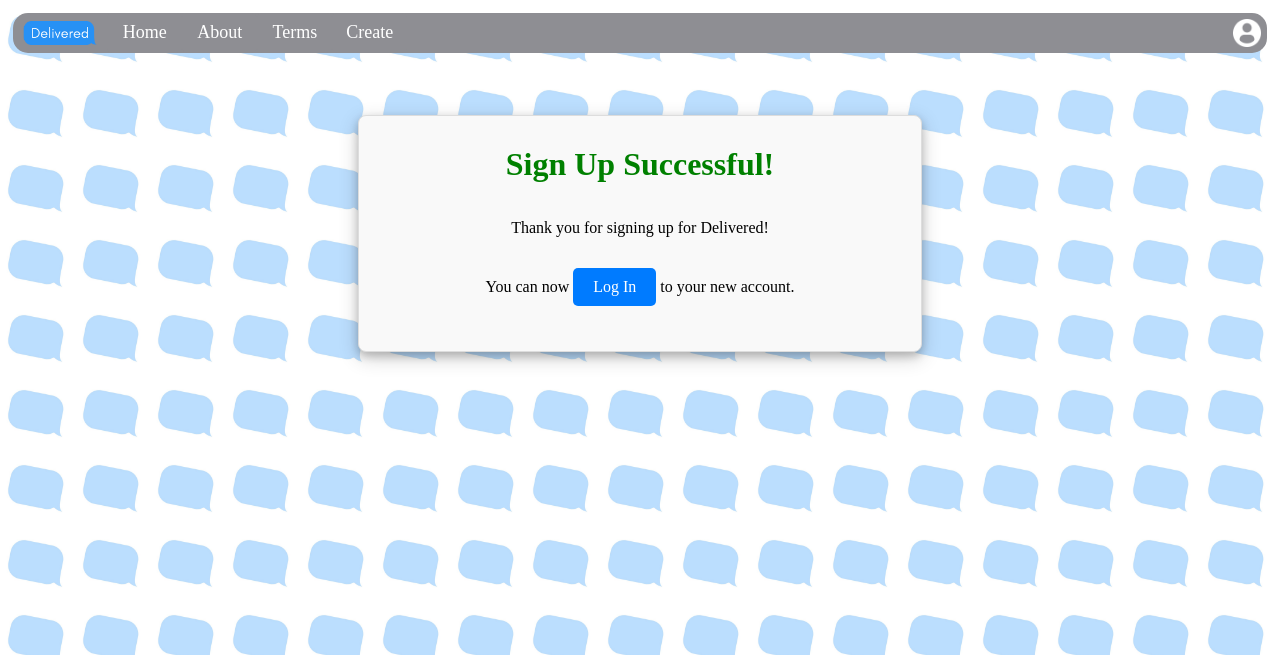
After one commit to JohnLansigan/Delivered, a PHP site: page /signup_success.php in a window 1280 px wide. The commit adds this page. Shown: the top 655 px of the page. Run offline with PHP 8.4, Linux system fonts and the light colour scheme; some web fonts are replaced.

Commit message:
signup w database, php, and success

```diff
--- /dev/null
+++ b/signup_success.php
@@ -0,0 +1,78 @@
+<!DOCTYPE html>
+<html lang="en">
+<head>
+    <meta charset="UTF-8">
+    <meta name="viewport" content="width=device-width, initial-scale=1.0">
+    <title>Sign Up Successful!</title>
+    <link rel="icon" type="image/x-icon" href="favicon.png">
+    <link rel="stylesheet" href="template.css">
+    <link rel="stylesheet" href="signup.css">
+    <link href="https://fonts.cdnfonts.com/css/glacial-indifference-2" rel="stylesheet">
+    <style>
+        #form-container {
+            text-align: center;
+            padding: 30px;
+            background-color: #f9f9f9;
+            border: 1px solid #ddd;
+            border-radius: 8px;
+            margin: 50px auto;
+            max-width: 600px;
+        }
+
+        h1 {
+            color: green;
+            margin-bottom: 20px;
+        }
+
+        p {
+            margin-bottom: 15px;
+        }
+
+        .button-link {
+            display: inline-block;
+            padding: 10px 20px;
+            background-color: #007bff;
+            color: white;
+            text-decoration: none;
+            border-radius: 5px;
+        }
+
+        .button-link:hover {
+            background-color: #0056b3;
+        }
+    </style>
+</head>
+<body>
+    <div id='nav-container'>
+        <div id='left-nav'>
+            <img id='logo' src="icon.png" alt="logo.png">
+            <a href="index.php"><button id='home'>Home</button></a>
+            <a href="about.php"><button id='about'>About</button></a>
+            <a href="terms.php"><button id='terms'>Terms</button></a>
+            <a href="create.php"><button id='create'>Create</button></a>
+        </div>
+        <div id='right-nav'>
+            <a href="signup.php"><img src="profile.png" id='profile' alt="profile.png"></a>
+        </div>
+    </div>
+
+    <div id='form-container'>
+        <h1>Sign Up Successful!</h1>
+        <p>Thank you for signing up for Delivered!</p>
+
+        <?php
+        session_name("deliveredSession");
+        session_start();
+
+        if (isset($_SESSION["username"])) {
+            echo "<p>You are now logged in as: <strong>" . htmlspecialchars($_SESSION["username"]) . "</strong></p>";
+            echo "<p><a href='index.php' class='button-link'>Go to the Homepage</a></p>";
+        } else {
+            echo "<p>You can now <a href='login.php' class='button-link'>Log In</a> to your new account.</p>";
+        }
+
+        // unset($_SESSION["username"]);
+        ?>
+    </div>
+</body>
+</html>
```
Also changed, not shown: process_signup.php (added, +64 -0 lines), signup.php (+11 -12 lines).
